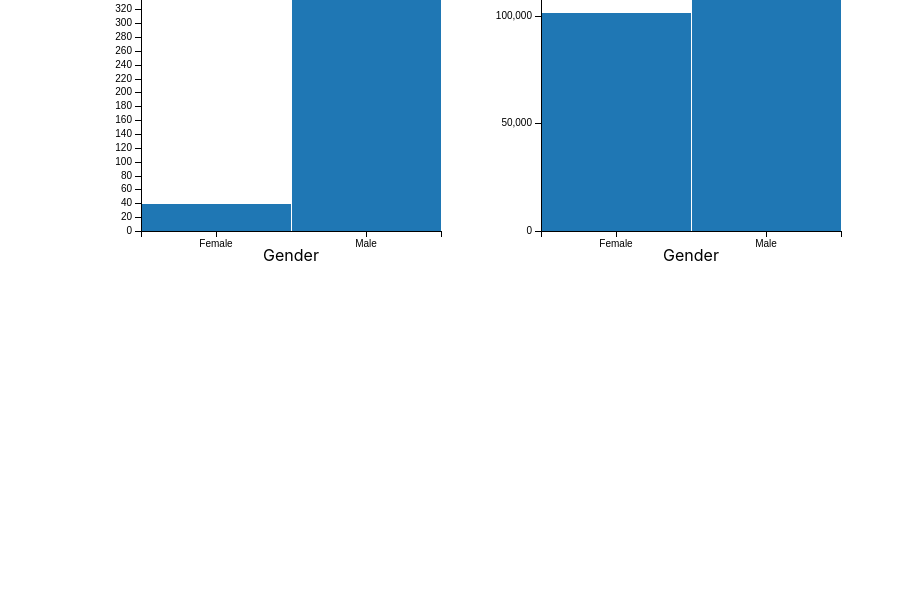
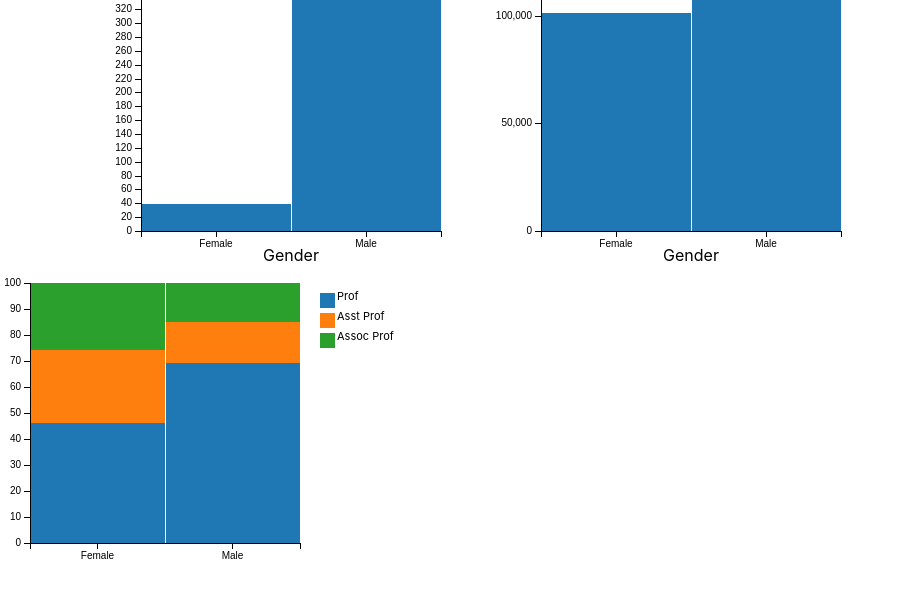
Before and after one commit to TheTraveller95/miniproject-JS, a plain HTML site: page index.html in a window 1280 px wide. Shown: the part 83-680 px from the top of the page, without its empty margins (0-905 px from the left). Drawn offline with Linux system fonts and the light colour scheme.

Commit message:
multichart

```diff
--- a/index.html
+++ b/index.html
@@ -23,7 +23,7 @@
     <div id="discipline-selector"></div>
     <div id="gender-balance"></div>
     <div id="average-salary"></div>
-
+    <div id="rank-distribution"></div>
 
 </body>
 </html>
--- a/static/js/graph.js
+++ b/static/js/graph.js
@@ -16,6 +16,7 @@ function makeGraph(error, salaryData) {   // 1st argument= error   2nd argument=
     show_gender_balance(ndx); // we passed the ndx in the show_gender_balance function (witch does not exist yet, we need to create it)
     show_discipline_selector(ndx);
     show_average_salary(ndx);
+    show_rank_distribution(ndx);
 
     dc.renderAll();
 }
@@ -106,3 +107,98 @@ function show_average_salary(ndx){
         .elasticY(true)
         .yAxis().ticks(4);
 }
+
+function show_rank_distribution(ndx){
+    var dim= ndx.dimension(dc.pluck('sex'));
+
+    /*var profByGender= dim.group().reduce( //this custom reduce() is valid only for professors and not for the other categories
+
+        function add_item(p,v){  //p is the accumulator that keeps track of the value and v is the individual items that are getting added
+
+            p.total++;
+            if(v.rank=='Prof'){ //we only increment match if the rank of the piece of data we are looking at is professor
+                p.match++;
+            }
+
+            return p;
+
+        },
+
+        function remove_item(p,v){
+
+            p.total--;
+            if(v.rank=='Prof'){ //we only decrement match if the rank of the piece of data we are looking at is professor
+                p.match--;
+            }
+
+            return p;
+        },
+
+        function initalise(){  //it takes no argument but it create the data structure that will be threaded through the calls to add_items and remove_items
+
+            return {total:0, match:0}   //total = an accumulator or a count for the number of rows that we are dailing with
+                                        //match = count of how many of those rows are professors
+
+        }
+
+    )  //we need to find what percentage of men are professors, assistant professor and associate professors and the same for women*/
+
+    function rankByGender(dimension,rank){
+
+        return dimension.group().reduce( // we return the same reduce function we worte before but this time we make it general
+
+        function add_item(p,v){
+
+            p.total++;
+            if(v.rank==rank){ //we only increment match if the rank of the piece of data we are looking at is the rank we are looking at
+                p.match++;
+            }
+
+            return p;
+
+        },
+
+        function remove_item(p,v){
+
+            p.total--;
+            if(v.rank==rank){
+                p.match--;
+            }
+
+            return p;
+        },
+
+        function initalise(){
+
+            return {total:0, match:0}
+
+        })
+
+    }
+
+    var profByGender= rankByGender(dim, "Prof") //as for the other cathegories the code would be the same, insted of duplicate it, we create a function rankByGender()
+                                                //that can be called in the 3 cases just changing the   - dimension (that is always the same)
+                                                //                                                      - rank (Prof, AsstProf, AssocProf)
+    var asstProfByGender= rankByGender(dim, "AsstProf")
+    var assocProfByGender= rankByGender(dim, "AssocProf")
+
+    dc.barChart("#rank-distribution")
+        .width(400)
+        .height(300)
+        .dimension(dim)
+        .group(profByGender, "Prof")
+        .stack(asstProfByGender, "Asst Prof")
+        .stack(assocProfByGender, "Assoc Prof")
+        .valueAccessor(function(d){
+            if(d.value.total>0){  //the total part of the data structure, our value, is the total number of men or women that we have been found
+                return (d.value.match / d.value.total) * 100;  //the match is the number of those that are professor, assistant professor, etc. So for each value that we are plotting we need to
+                            //find what part of the total is the match
+            } else {
+                return 0;
+            }
+        })
+        .x(d3.scale.ordinal())
+        .xUnits(dc.units.ordinal)
+        .legend(dc.legend().x(320).y(20).itemHeight(15).gap(5))
+        .margins({top:10, right:100, bottom:30, left:30})
+}
```
